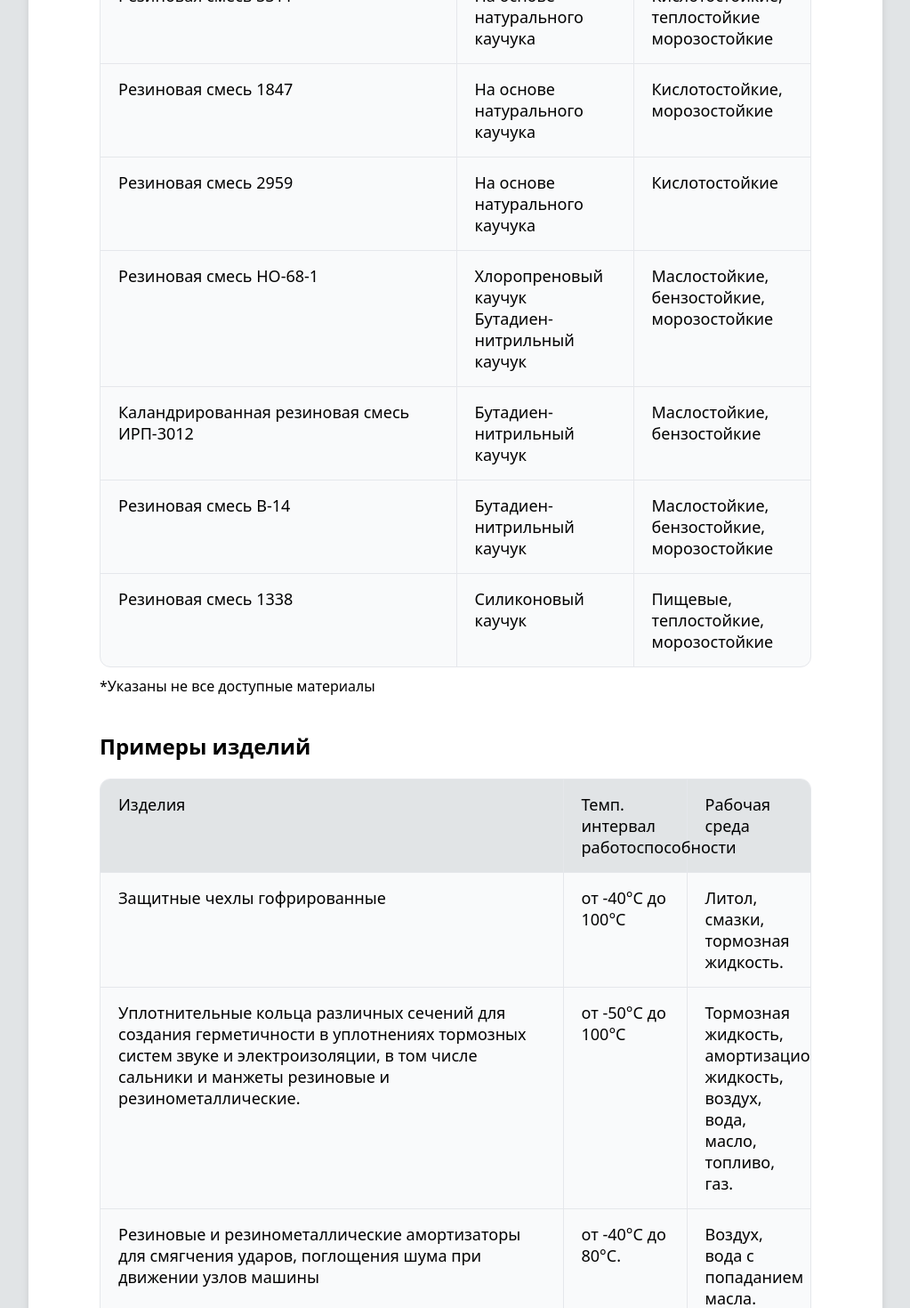
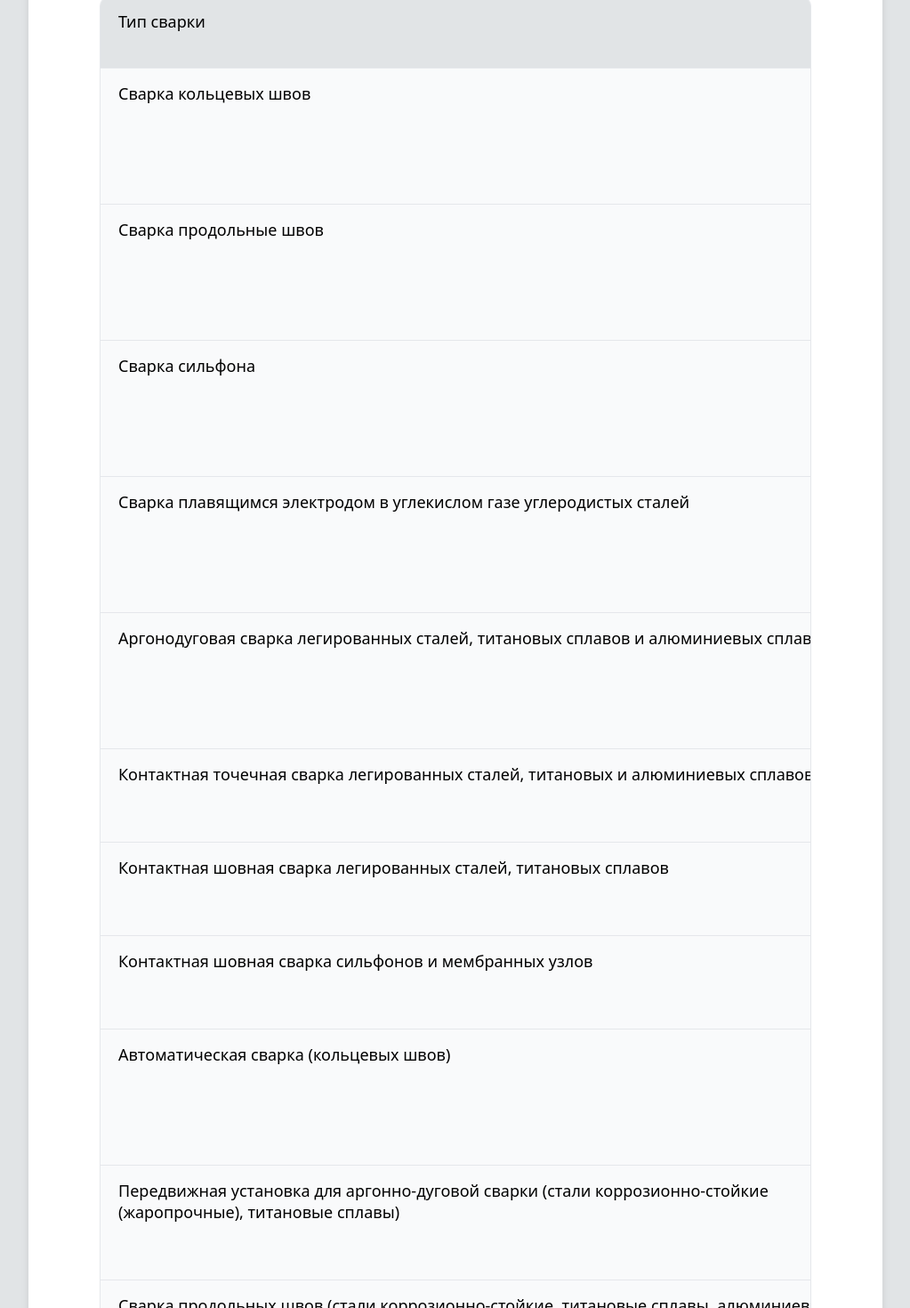
Before and after one commit to js-owl/maas-front, a Vue app: page /weld in a window 1280 px wide. Shown: the part 1330-2800 px from the top of the page at 89% size, without its empty margins (128-1151 px from the left). Built offline with nearby package versions, Linux system fonts and the light colour scheme.

Commit message:
Update UslugiWeld component integration in UslugiWeldPage
- Replaced UslugiRubber component with UslugiWeld in UslugiWeldPage.vue to reflect the new welding service.
- Declared UslugiWeld component in components.d.ts for type recognition and improved type safety.

```diff
--- a/components.d.ts
+++ b/components.d.ts
@@ -124,6 +124,7 @@ declare module 'vue' {
     UslugiPrint: typeof import('./src/components/sections/uslugi/UslugiPrint.vue')['default']
     UslugiRubber: typeof import('./src/components/sections/uslugi/UslugiRubber.vue')['default']
     UslugiTooling: typeof import('./src/components/sections/uslugi/UslugiTooling.vue')['default']
+    UslugiWeld: typeof import('./src/components/sections/uslugi/UslugiWeld.vue')['default']
     VersionInfo: typeof import('./src/components/VersionInfo.vue')['default']
     Width: typeof import('./src/components/coefficients/Width.vue')['default']
   }
--- /dev/null
+++ b/src/components/sections/uslugi/UslugiWeld.vue
@@ -0,0 +1,162 @@
+<script lang="ts" setup></script>
+
+<template>
+  <el-col :offset="3" :span="18" :xs="{ span: 24, offset: 0 }">
+    <div class="uslugi-wrapper">
+      <div class="uslugi-title">Сварка металла</div>
+
+      <div class="uslugi-section">
+        <div class="uslugi-text">
+          Сварка отличается от склеивания тем, что зазор между соединяемыми деталями заполняется материалом
+          сварочной детали (в том числе с присадочного материала), в результате чего первоначальная граница
+          раздела исчезает, превращаясь в переходный слой[3]. Взаимное растворение и диффузия материала
+          детали и припоя происходят в том числе и при пайке. Но граница между соединяемыми деталями
+          заполняется припоем
+        </div>
+
+        <div class="uslugi-image-wrapper">
+          <img src="/uslugiPages/weld.png" alt="Сварка металла" class="uslugi-image" />
+        </div>
+      </div>
+
+      <div class="technical-requirements">
+        <div class="uslugi-title-table">Виды сварки</div>
+
+        <div class="requirements-table-wrapper">
+          <table class="requirements-table">
+            <colgroup>
+              <col class="col-type" />
+              <col />
+            </colgroup>
+            <thead>
+              <tr>
+                <th>Тип сварки</th>
+                <th>Свариваемые толщины</th>
+              </tr>
+            </thead>
+            <tbody>
+              <tr>
+                <td>Сварка кольцевых швов</td>
+                <td>до 10 ... 15 мм</td>
+              </tr>
+              <tr>
+                <td>Сварка продольные швов</td>
+                <td>до 10 ... 15 мм</td>
+              </tr>
+              <tr>
+                <td>Сварка сильфона</td>
+                <td>до 10 ... 15 мм</td>
+              </tr>
+              <tr>
+                <td>Сварка плавящимся электродом в углекислом газе углеродистых сталей</td>
+                <td>до 10 ... 15 мм</td>
+              </tr>
+              <tr>
+                <td>Аргонодуговая сварка легированных сталей, титановых сплавов и алюминиевых сплавов</td>
+                <td>до 10 ... 15 мм</td>
+              </tr>
+              <tr>
+                <td>Контактная точечная сварка легированных сталей, титановых и алюминиевых сплавов</td>
+                <td>до 3 мм</td>
+              </tr>
+              <tr>
+                <td>Контактная шовная сварка легированных сталей, титановых сплавов</td>
+                <td>до 3 мм</td>
+              </tr>
+              <tr>
+                <td>Контактная шовная сварка сильфонов и мембранных узлов</td>
+                <td>до 3 мм</td>
+              </tr>
+              <tr>
+                <td>Автоматическая сварка (кольцевых швов)</td>
+                <td>диаметр 80 ... 1200 мм</td>
+              </tr>
+              <tr>
+                <td>
+                  Передвижная установка для аргонно-дуговой сварки (стали коррозионно-стойкие (жаропрочные),
+                  титановые сплавы)
+                </td>
+                <td>толщиной до 2,5 мм.</td>
+              </tr>
+              <tr>
+                <td>
+                  Сварка продольных швов (стали коррозионно-стойкие, титановые сплавы, алюминиевые сплавы)
+                </td>
+                <td>
+                  диаметр – 350 ... 1200 мм<br />
+                  длина – 50 ... 2300 мм<br />
+                  толщина стенки – 0,5 ... 10 мм
+                </td>
+              </tr>
+            </tbody>
+          </table>
+        </div>
+      </div>
+    </div>
+  </el-col>
+</template>
+
+<style scoped>
+.technical-requirements {
+  margin-top: 40px;
+}
+
+.requirements-table-wrapper {
+  border-radius: 12px;
+  overflow: hidden;
+  border: 1px solid #e5e7eb;
+  background-color: #f9fafb;
+}
+
+.requirements-table {
+  width: 100%;
+  border-collapse: collapse;
+  table-layout: fixed;
+}
+
+.col-type {
+  width: 900px;
+}
+
+.requirements-table thead {
+  background-color: var(--bgcolor);
+}
+
+.requirements-table th,
+.requirements-table td {
+  padding: 16px 20px;
+  font-size: 18px;
+  font-weight: 500;
+  color: #000;
+  text-align: left;
+  border-bottom: 1px solid #e5e7eb;
+  border-right: 1px solid #e5e7eb;
+  vertical-align: top;
+}
+
+.requirements-table th {
+  font-size: 18px;
+  font-weight: 500;
+}
+
+.requirements-table th:last-child,
+.requirements-table td:last-child {
+  border-right: none;
+}
+
+.requirements-table tr:last-child td {
+  border-bottom: none;
+}
+
+@media (max-width: 768px) {
+  .requirements-table th,
+  .requirements-table td {
+    font-size: 14px;
+    padding: 10px 12px;
+  }
+
+  .requirements-table th {
+    font-size: 16px;
+  }
+}
+</style>
--- a/src/pages/UslugiWeldPage.vue
+++ b/src/pages/UslugiWeldPage.vue
@@ -1,11 +1,11 @@
 <script lang="ts" setup>
-import UslugiRubber from '@/components/sections/uslugi/UslugiRubber.vue'
+import UslugiWeld from '@/components/sections/uslugi/UslugiWeld.vue'
 </script>
 
 <template>
   <div class="main-container">
     <el-row>
-      <UslugiRubber />
+      <UslugiWeld />
     </el-row>
   </div>
 </template>
```
Also changed, not shown: public/uslugiPages/weld.png (added).
